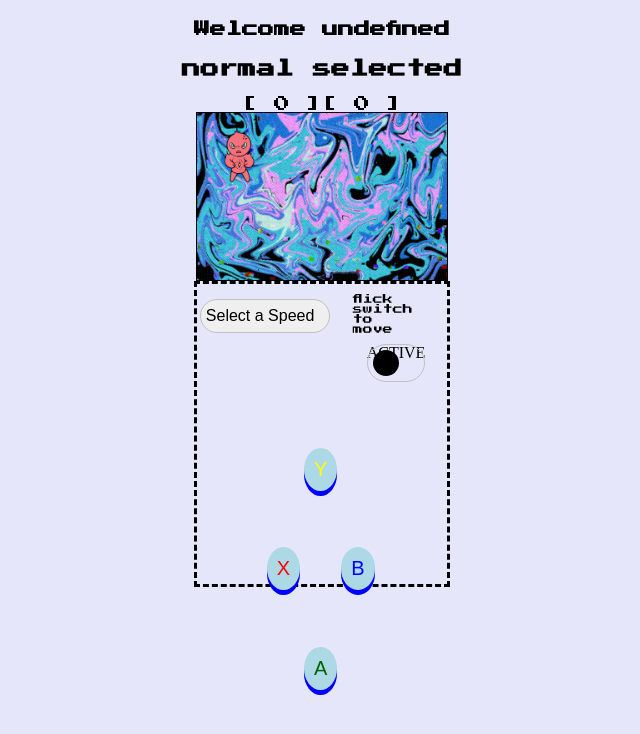
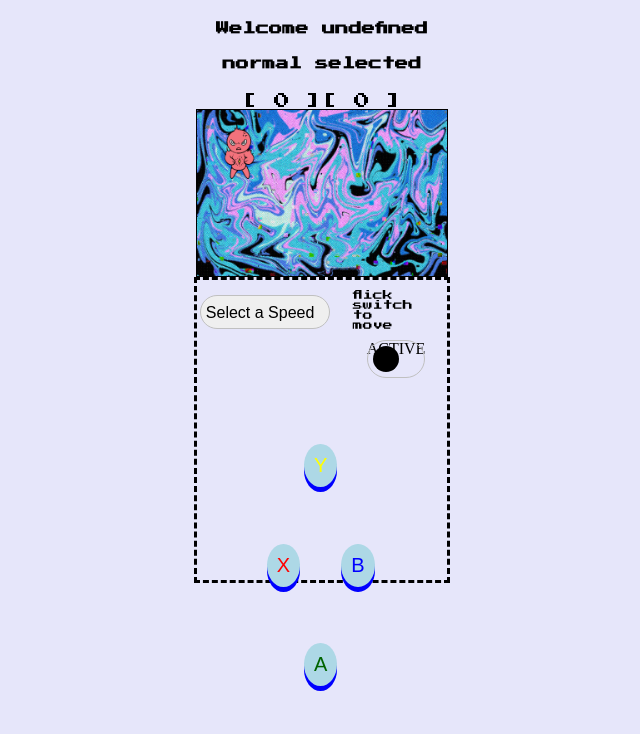
Before and after one commit to ChristelleMurphy/christellemurphy.github.io, a plain HTML site: page index1.html in a window 1280 px wide. Shown: the whole page, without its empty margins (318-958 px from the left). Drawn offline with Linux system fonts and the light colour scheme; a web font is replaced by a local one.

Commit message:
scaled down headings again

```diff
--- a/index1.html
+++ b/index1.html
@@ -38,8 +38,8 @@
 </head>
 
 <body>
-    <h4 id="gamerTag">hello</h4>
-    <h3 id="HUD" onload="speedSelection()"></h3>
+    <h5 id="gamerTag">hello</h5>
+    <h5 id="HUD" onload="speedSelection()"></h5>
     <div id="position">
     <div id="playerXPosition" onload="updatePositionX()"></div>
     <div id="playerYPosition" onload="updatePositionY()"></div>
```
